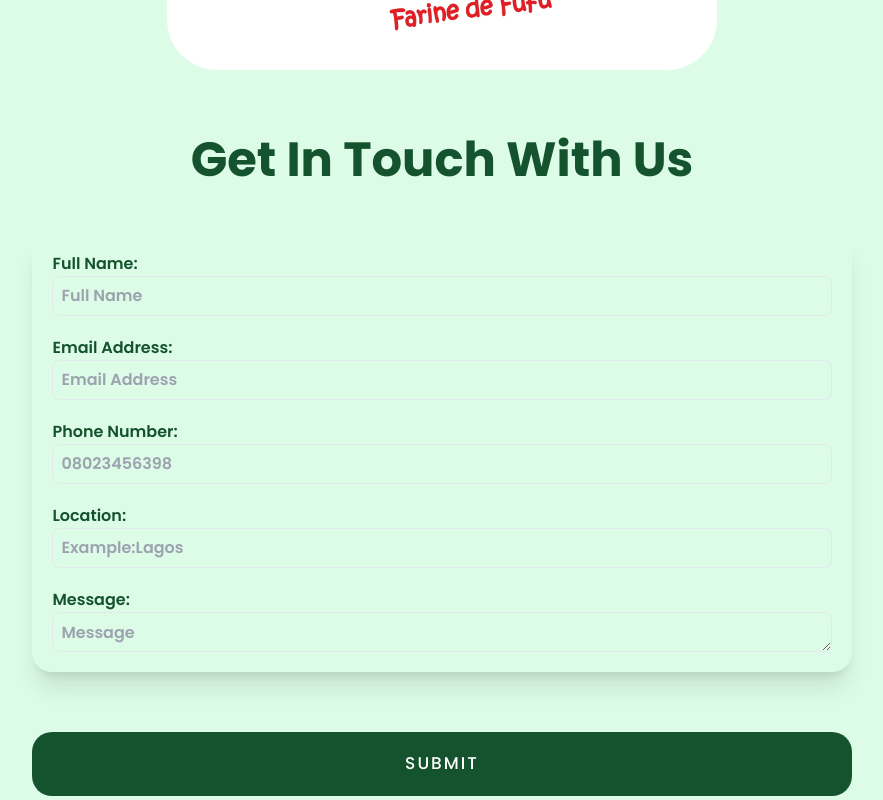
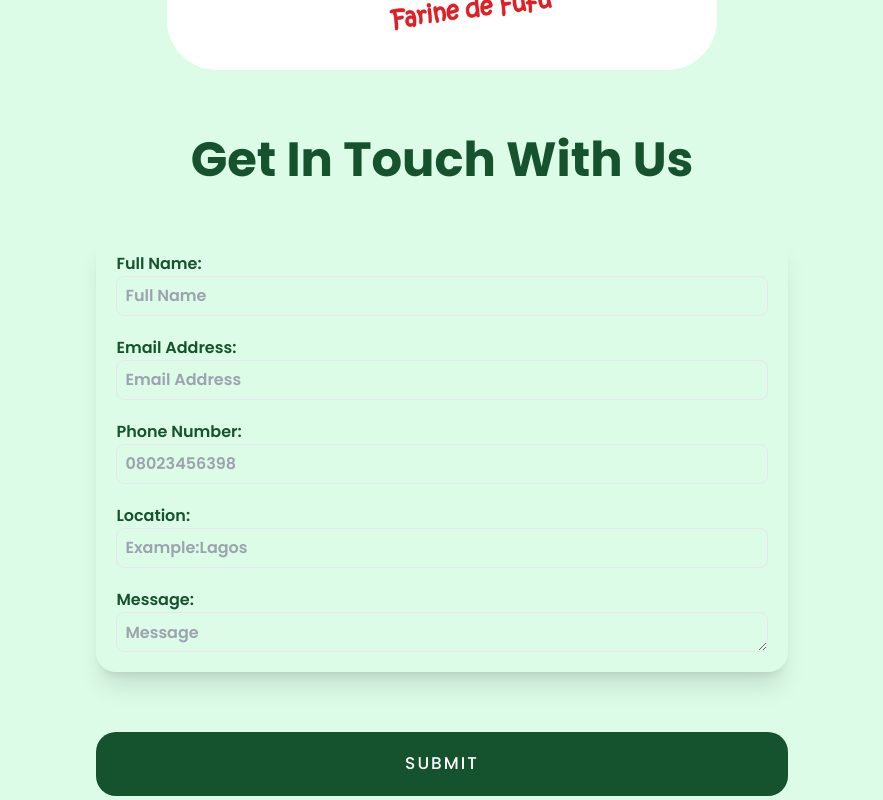
Before and after one commit to cjpanda/DeNoshLandingPage, a Next.js app: page / in a window 1280 px wide. Shown: the part 4620-5420 px from the top of the page, without its empty margins (198-1081 px from the left). Built offline with nearby package versions, Linux system fonts and the light colour scheme.

Commit message:
form fixed 2

```diff
--- a/components/Contact.tsx
+++ b/components/Contact.tsx
@@ -21,7 +21,7 @@ const Contact = () => {
             />
           </div>
           {/* Form */}
-          <form className="flex flex-1 flex-col gap-y-5 w-full sm:w-[80%] ">
+          <form className="flex flex-1 flex-col gap-y-5 w-full sm:w-[80%] padding-x">
             <h1 className="h2 text-primary text-center xl:text-left">
               Get In Touch With Us
             </h1>
```
